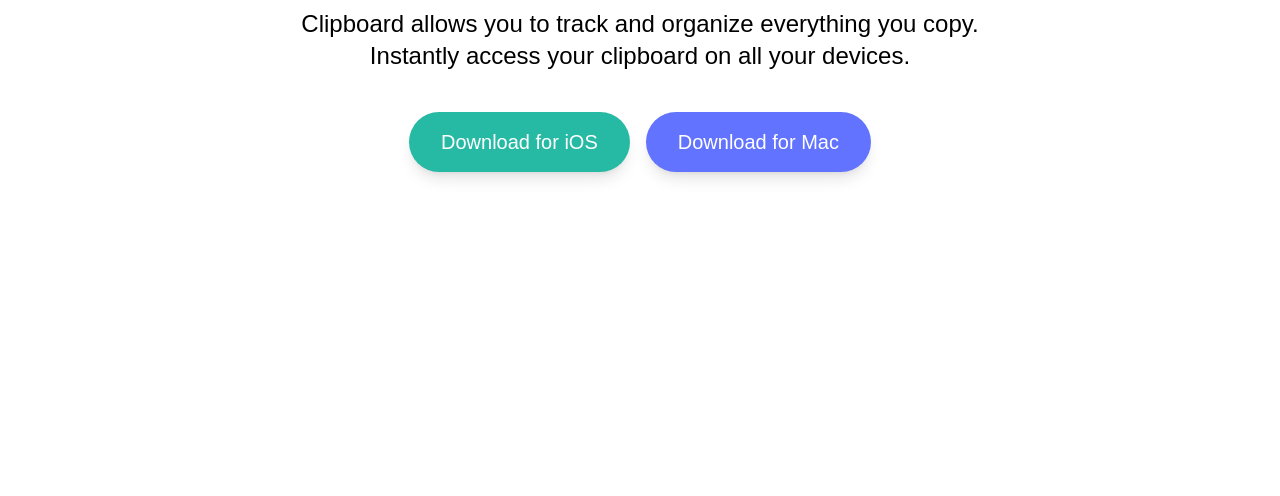
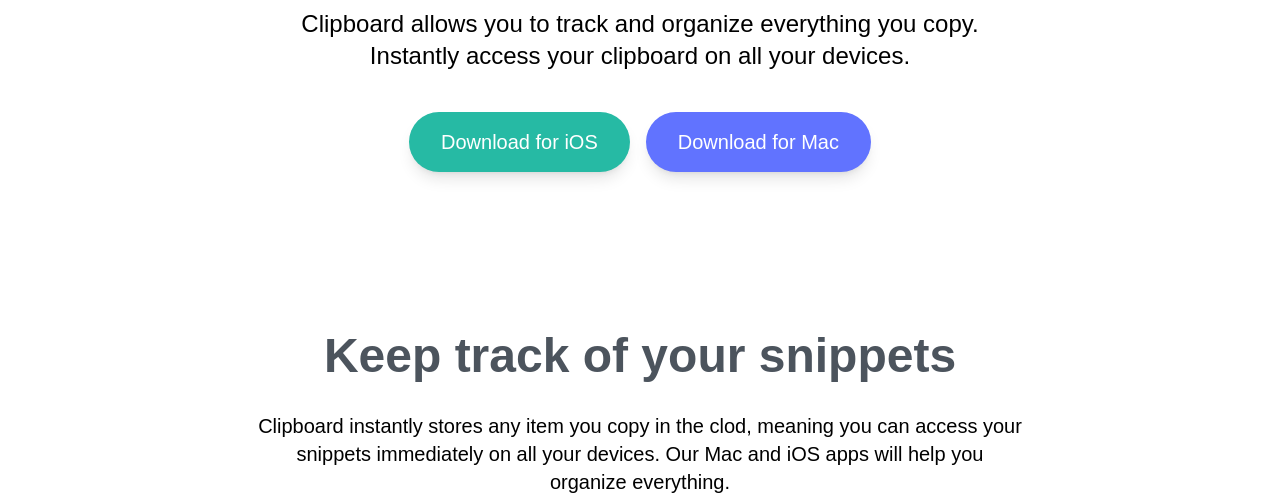
Before and after one commit to dominiclizarraga/clipoard-website, a website: page index.html in a window 1280 px wide. Shown: the part 389-885 px from the top of the page. Before the commit the page ends 800 px from the top, so only its background shows below. Drawn offline with Linux system fonts and the light colour scheme; a web font is replaced by a local one.

Commit message:
added snippets

```diff
--- a/index.html
+++ b/index.html
@@ -36,6 +36,18 @@
         </div>
     </section>
 
+    <!-- snippets section -->
+    <section id="snippets">
+        <div class="max-w-6xl mx-auto text-center my-20 px-10">
+            <h3 class="h3 mb-8 text-4xl font-bold text-darkGrayishBlue md:text-5xl">
+                Keep track of your snippets
+            </h3>
+            <p class="max-w-3xl mb-24 text-xl mx-auto leading-9 text-center text-grayishBlue">
+                Clipboard instantly stores any item you copy in the clod, meaning you can access your snippets immediately on all your devices. Our Mac and iOS apps will help you organize everything.
+            </p>
+        </div>
+
+    </section>
 
 </body>
 </html>
--- a/input.css
+++ b/input.css
@@ -1,6 +1,16 @@
 @tailwind base;
 @tailwind components;
 @tailwind utilities;
+
+@layer base {
+    h3 {
+         @apply mb-8 text-4xl font-bold text-darkGrayishBlue md:text-5xl;
+    }
+}
+
+.section-container {
+    @apply max-w-6xl mx-auto text-center;
+}
 
 body {
     background-image: url('../images/bg-header-desktop.png');
```
